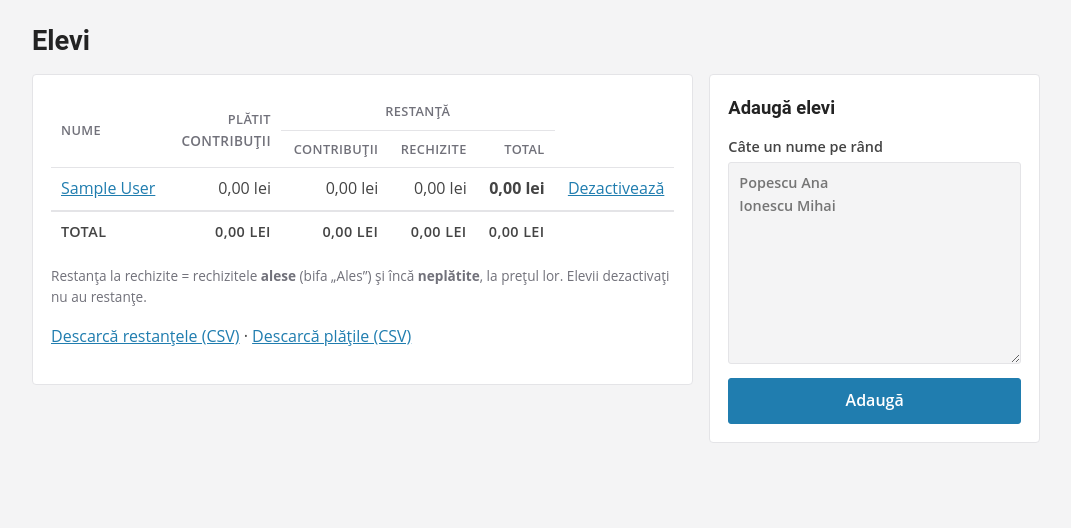
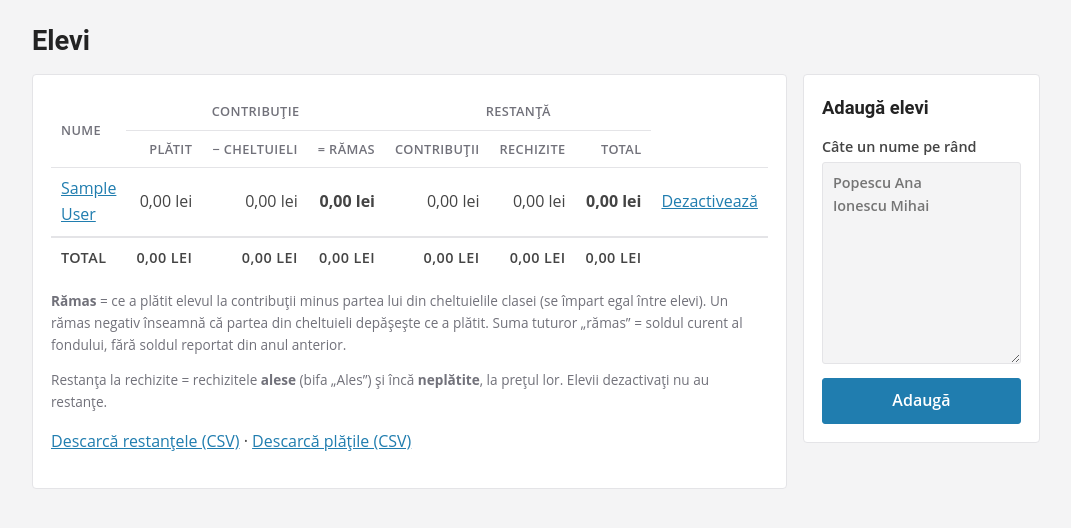
Before and after one commit to taka82/FondulClasei, a Flask app: page /students in a window 1280 px wide. Shown: the part 132-660 px from the top of the page, without its empty margins (104-1175 px from the left). Run offline with Flask 3, Linux system fonts and the light colour scheme; the visitor is signed in with stand-in values (Sample User, id 1); data comes from the database, SQL or seed files in the repository; data that the repository does not hold is empty; parts of the project's set-up code (start-up, migrations or seed data) failed here and were passed over.

Commit message:
Cheltuiala se scade din contributie: "ramas din contributii" pe elev
- pagina elevului (si a parintelui): Platit - cheltuieli (partea copilului) = ramas din contributii (negativ = de completat)
- pagina Elevi: grupul Contributie (Platit, - Cheltuieli, = Ramas) cu totaluri, alaturi de Restanta
- suma "ramas" pe elevi = soldul curent al fondului (fara soldul reportat); verificat in teste
- texte si README actualizate

Co-Authored-By: Claude Sonnet 5 <noreply@anthropic.com>

```diff
--- a/app.py
+++ b/app.py
@@ -349,6 +349,7 @@ def students():
     rows = db.query(
         "SELECT s.*, "
         " COALESCE((SELECT SUM(amount) FROM payments WHERE student_id = s.id), 0) AS paid, "
+        " COALESCE((SELECT SUM(amount) FROM expense_shares WHERE student_id = s.id), 0) AS expenses_share, "
         " CASE WHEN s.active THEN COALESCE((SELECT SUM(MAX(amount - paid, 0)) "
         "   FROM balances WHERE student_id = s.id), 0) ELSE 0 END AS owed, "
         # rechizite: alese (Ales) si neplatite; cele fara pret nu se pot socoti, dar se numara separat
@@ -413,6 +414,8 @@ def student_detail(student_id):
     return render_template("student_detail.html", student=student, rows=rows, payments=payments, history=history,
                            deletable=not (payments or supply_payments),
                            expenses_share_total=sum(x["share"] for x in expense_shares),
+                           paid_total=sum(p["amount"] for p in payments),
+                           remaining=sum(p["amount"] for p in payments) - sum(x["share"] for x in expense_shares),
                            student_supplies=supplies_of_student, today=date.today().isoformat(),
                            supplies_owed=sum(t["price"] for t in unpaid if t["price"]),
                            supplies_unpriced=sum(1 for t in unpaid if t["price"] is None))
--- a/static/style.css
+++ b/static/style.css
@@ -82,6 +82,7 @@ h2 { font-size: 1.15rem; margin: 0 0 12px; }
 .stat .sub { font-size: .8rem; opacity: .85; }
 th.grp { text-align: center; border-bottom: 1px solid var(--line); }
 .owed-line { margin: 12px 0 0; }
+.balance-line { margin: 12px 0 4px; font-size: 1.02rem; }
 @media (max-width: 780px) { .stats { grid-template-columns: 1fr 1fr; } .stat.main { grid-column: 1 / -1; } }
 
 /* tabele */
--- a/templates/students.html
+++ b/templates/students.html
@@ -8,15 +8,18 @@
     {% if students %}
     <div class="scroll"><table>
       <thead>
-        <tr><th rowspan="2">Nume</th><th class="num" rowspan="2">Plătit<br><span class="muted small">contribuții</span></th>
+        <tr><th rowspan="2">Nume</th><th class="grp" colspan="3">Contribuție</th>
             <th class="grp" colspan="3">Restanță</th><th rowspan="2"></th></tr>
-        <tr><th class="num">Contribuții</th><th class="num">Rechizite</th><th class="num">Total</th></tr>
+        <tr><th class="num">Plătit</th><th class="num">− Cheltuieli</th><th class="num">= Rămas</th>
+            <th class="num">Contribuții</th><th class="num">Rechizite</th><th class="num">Total</th></tr>
       </thead>
       {% for s in students %}
       <tr class="{{ 'dim' if not s['active'] }}">
         <td><a href="{{ url_for('student_detail', student_id=s['id']) }}">{{ s['name'] }}</a>
             {% if not s['active'] %}<span class="badge">inactiv</span>{% endif %}</td>
         <td class="num">{{ s['paid']|money }}</td>
+        <td class="num">{{ s['expenses_share']|money }}</td>
+        <td class="num {{ 'owed' if s['paid'] - s['expenses_share'] < 0 }}"><strong>{{ (s['paid'] - s['expenses_share'])|money }}</strong></td>
         <td class="num {{ 'owed' if s['owed'] > 0 }}">{{ s['owed']|money }}</td>
         <td class="num {{ 'owed' if s['supplies_owed'] > 0 }}">{{ s['supplies_owed']|money }}
           {% if s['supplies_unpriced'] %}<br><span class="muted small" title="Rechizite alese și neplătite, fără preț stabilit: nu sunt incluse în sumă">+{{ s['supplies_unpriced'] }} fără preț</span>{% endif %}</td>
@@ -30,10 +33,14 @@
       </tr>
       {% endfor %}
       <tfoot><tr><th>Total</th><th class="num">{{ students|sum(attribute='paid')|money }}</th>
+        <th class="num">{{ students|sum(attribute='expenses_share')|money }}</th>
+        <th class="num">{{ (students|sum(attribute='paid') - students|sum(attribute='expenses_share'))|money }}</th>
         <th class="num">{{ students|sum(attribute='owed')|money }}</th>
         <th class="num">{{ students|sum(attribute='supplies_owed')|money }}</th>
         <th class="num">{{ (students|sum(attribute='owed') + students|sum(attribute='supplies_owed'))|money }}</th><th></th></tr></tfoot>
     </table></div>
+    <p class="muted small"><strong>Rămas</strong> = ce a plătit elevul la contribuții minus partea lui din cheltuielile clasei (se împart egal între elevi).
+      Un rămas negativ înseamnă că partea din cheltuieli depășește ce a plătit. Suma tuturor „rămas” = soldul curent al fondului, fără soldul reportat din anul anterior.</p>
     <p class="muted small">Restanța la rechizite = rechizitele <strong>alese</strong> (bifa „Ales”) și încă <strong>neplătite</strong>, la prețul lor. Elevii dezactivați nu au restanțe.</p>
     <p><a href="{{ url_for('export_outstanding') }}">Descarcă restanțele (CSV)</a> ·
        <a href="{{ url_for('export_payments') }}">Descarcă plățile (CSV)</a></p>
```
Also changed, not shown: templates/student_detail.html (+9 -2 lines), test_app.py (+24 -7 lines), README.md.
